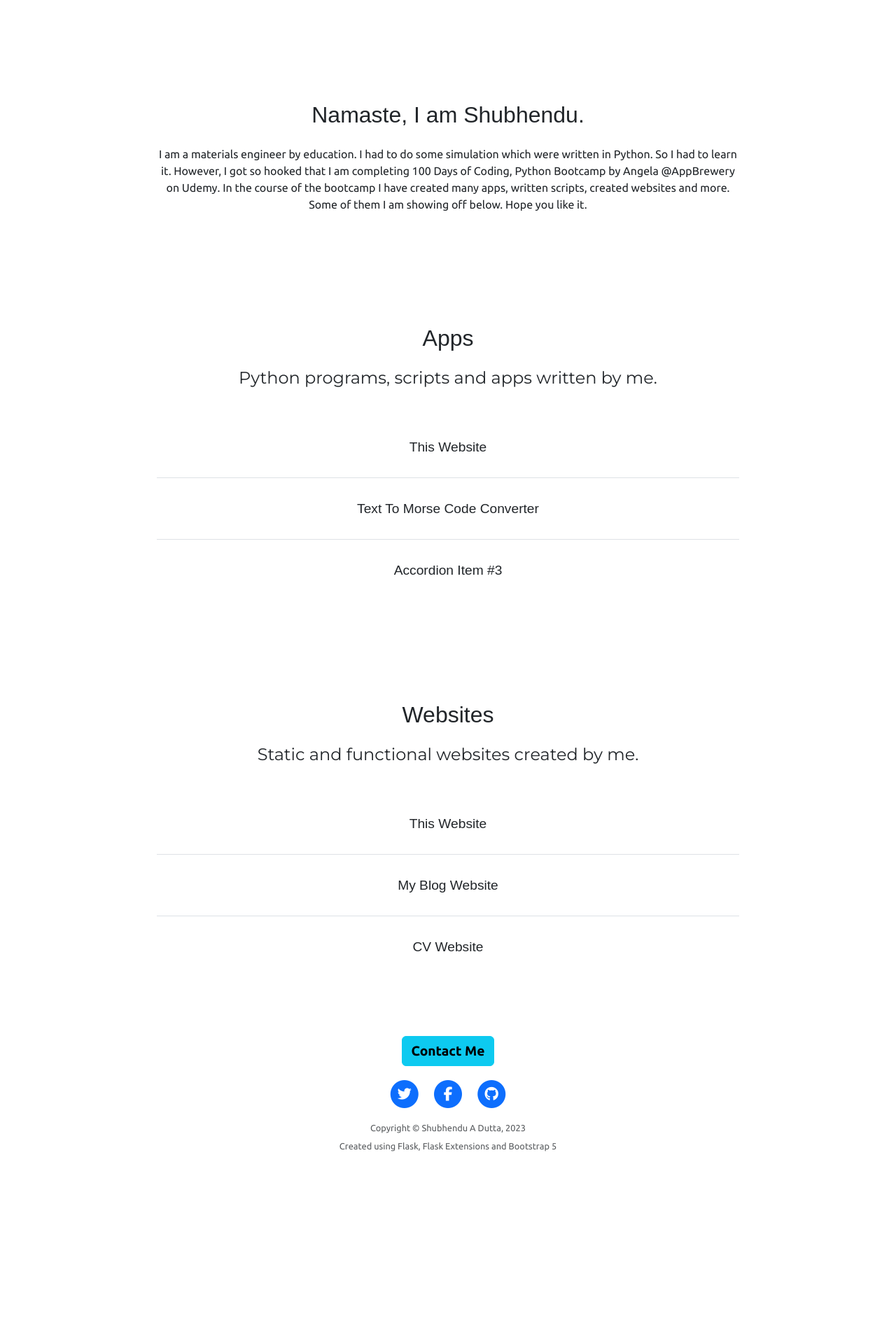
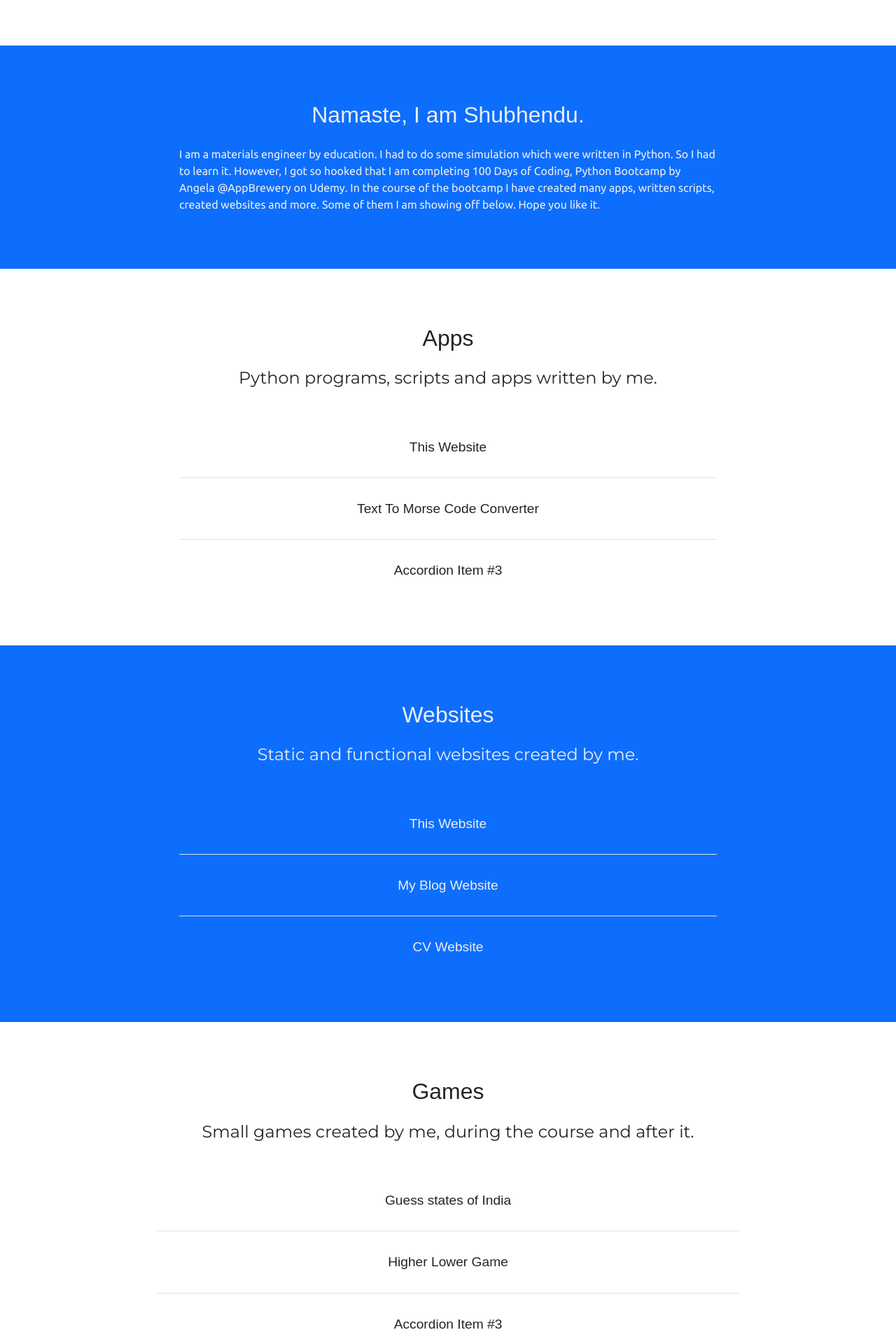
Before and after one commit to shubhenduanupamdutta/Portfolio_02_Portfolio_Website, a Flask app: page / in a window 1280 px wide. Shown: the part 640-2560 px from the top of the page at 70% size. Before the commit the page ends 2285 px from the top, so only its background shows below. Run offline with Flask 2, Linux system fonts and the light colour scheme; some libraries are stand-ins or nearby versions; some web fonts are replaced.

Commit message:
Added contact me form and colored different section, to partition them.

```diff
--- a/app.py
+++ b/app.py
@@ -1,6 +1,7 @@
 from flask import Flask, render_template, redirect, url_for
 from flask_bootstrap import Bootstrap5
 from datetime import datetime
+from forms import *
 import os
 
 # Starting Flask App
@@ -12,14 +13,17 @@ bootstrap = Bootstrap5()
 bootstrap.init_app(app)
 
 
-@app.route('/')
-def home():
-    return render_template("index.html")
+def send_mail(name, email, subject, message):
+    pass
 
 
-@app.route("/contact")
-def contact():
-    return render_template("contact.html")
+@app.route('/', methods=["GET", "POST"])
+def home():
+    form = ContactForm()
+    if form.validate_on_submit():
+        send_mail(form.name.data, form.email.data, form.subject.data, form.message.data)
+    return render_template("index.html", form=form)
+
 
 @app.context_processor
 def inject_variables():
--- /dev/null
+++ b/forms.py
@@ -0,0 +1,13 @@
+from flask_wtf import FlaskForm
+from wtforms import StringField, SubmitField,TextAreaField, EmailField
+from wtforms.validators import InputRequired, Length, Email
+
+
+# # WTForm
+class ContactForm(FlaskForm):
+    name = StringField("Name", validators=[InputRequired(), Length(min=1)], render_kw={"class": "mb-4"})
+    email = EmailField("Email Address", validators=[InputRequired(), Email()], render_kw={"class": "mb-4"})
+    subject = StringField("Subject", render_kw={"class": "mb-4"})
+    message = TextAreaField("Your Message", validators=[InputRequired(), Length(min=5, max=500)],
+                            render_kw={"class": "mb-4"})
+    submit = SubmitField("Send Mail", render_kw={'class': 'w-75'})
--- a/static/CSS/custom-styles.css
+++ b/static/CSS/custom-styles.css
@@ -1,6 +1,7 @@
-/*body {*/
-/*    background-color: black;*/
-/*}*/
+body {
+    margin: 0;
+    padding: 0;
+}
 /*********** Some Defaults --------------*/
 
 h2 {
@@ -26,6 +27,7 @@ button.accordion-button {
 p {
     font-family: "Ubuntu", sans-serif;
 }
+
 /*************** Navigation Bar ****************/
 #navigation {
     background-color: #0d6efd;
@@ -75,45 +77,95 @@ p {
 
 /********** Introduction ************/
 
-#introduction .container {
-    padding: 5% 12%;
+#introduction .container-fluid {
+    background-color: #0d6efd;
+    color: #EEEEEE;
+    padding: 5% 20%;
+    text-align: center
 }
 
-#introduction .container {
-    padding: 5% 12%;
-    text-align: center;
+#introduction p {
+    text-align: left;
 }
 
 
 
 
 /******** APPS ****************/
-#apps .container {
+#apps .container-fluid {
+    padding: 5% 20%;
+    text-align: center;
+}
+
+/****** WEBSITES ***************/
+#websites .container-fluid {
+    padding: 5% 20%;
+    text-align: center;
+    background-color: #0d6efd;
+    color: #EEEEEE;
+}
+
+#websites .accordion-item, #websites .accordion-button {
+    background-color: #0d6efd;
+    color: #EEEEEE;
+}
+
+#websites a {
+    color: #DDDDDD;
+}
+
+#websites a:hover {
+    color: white;
+}
+#games .container {
     padding: 5% 12%;
     text-align: center;
 }
 
-/****** WEBSITES ***************/
-#websites .container {
-    padding: 5% 12%;
+#contact-me .container-fluid {
+    background-color: #0d6efd;
+    color: #EEEEEE;
+    padding: 2% 20% 0;
     text-align: center;
 }
 
-/************ Contact Me Button **********/
-.btn-container {
-    text-align: center;
-    padding: 20px 5% 20px;
+#contact-me .accordion-button, #contact-me .accordion-item {
+    background-color: #0d6efd;
+    color: #EEEEEE;
+}
+#contact-me span {
+    background-color: #EEEEEE;
+    color: cornflowerblue;
+    border-radius: 5px;
+    padding: 2px 7px;
+    font-size: 1.4rem;
 }
 
-.btn-container a {
-    color: unset;
+#contact-me form :not(.btn) {
+    text-align: left;
+}
+
+#contact-me label {
+    padding-bottom: 3px;
     font-family: "Ubuntu", sans-serif;
     font-size: 1.2rem;
     font-weight: bold;
 }
 
+#contact-me textarea {
+    height: 12rem;
+}
 
+/************ Footer **********/
+
+
+footer {
+    padding-top: 0;
+    background-color: #0d6efd;
+    color: #EEEEEE;
+}
 footer p {
+    color: lightblue;
     text-align: center;
     line-height: 2;
     font-family: "Ubuntu", sans-serif;
--- a/templates/apps.html
+++ b/templates/apps.html
@@ -1,5 +1,5 @@
 <section id="apps">
-  <div class="container">
+  <div class="container-fluid">
     <h2> Apps </h2>
     <h4> Python programs, scripts and apps written by me.</h4>
     <div class="accordion accordion-flush mx-auto" id="appsAccordion">
--- a/templates/base.html
+++ b/templates/base.html
@@ -47,7 +47,7 @@
             <a class="nav-link" href="#websites">Websites</a>
           </li>
           <li class="nav-item">
-            <a class="nav-link" href="{{ url_for('contact') }}"> Contact </a>
+            <a class="nav-link" href="#contact-me"> Contact </a>
           </li>
           <li class="nav-item">
             <a class="nav-link blog-link" target="_blank" href="https://shubhendublog.azurewebsites.net/">My Blog</a>
@@ -89,7 +89,7 @@
               </a>
             </li>
           </ul>
-          <p class="copyright text-muted">Copyright &copy; Shubhendu A Dutta, {{ year }} <br>
+          <p class="copyright">Copyright &copy; Shubhendu A Dutta, {{ year }} <br>
              Created using Flask, Flask Extensions and Bootstrap 5
           </p>
         </div>
--- a/templates/contact.html
+++ /dev/null
@@ -1,5 +0,0 @@
-{% extends 'base.html' %}
-
-{% block content %}
-  <h1> Contact Page - In progres </h1>
-{% endblock %}
--- a/templates/games.html
+++ b/templates/games.html
@@ -1,3 +1,50 @@
 <section id="games">
+  <div class="container">
+    <h2> Games </h2>
+    <h4> Small games created by me, during the course and after it.</h4>
+    <div class="accordion accordion-flush mx-auto" id="gamesAccordion">
+      <div class="accordion-item">
+        <h2 class="accordion-header" id="gamesFlush-headingOne">
+          <button class="accordion-button d-block text-center collapsed" type="button" data-bs-toggle="collapse" data-bs-target="#gamesFlush-collapseOne" aria-expanded="false" aria-controls="gamesFlush-collapseOne">
+            Guess states of India
+          </button>
+        </h2>
+        <div id="gamesFlush-collapseOne" class="accordion-collapse collapse" aria-labelledby="gamesFlush-headingOne" data-bs-parent="#gamessAccordion">
+          <div class="accordion-body">
+            <p> Inspired by US states game, created a game for guessing states of India, using Turtle </p>
+              <a href="https://replit.com/@Shubhendu-Anupa/IndianStateGuessbyShubhendu?v=1" target="_blank">
+                <i class="fa-solid fa-gamepad"></i> &nbsp; Replit link for game.
+              </a>
+            </p>
+          </div>
+        </div>
+      </div>
+      <div class="accordion-item">
+        <h2 class="accordion-header" id="gamesFlush-headingTwo">
+          <button class="accordion-button d-block text-center collapsed" type="button" data-bs-toggle="collapse" data-bs-target="#gamesFlush-collapseTwo" aria-expanded="false" aria-controls="gamesFlush-collapseTwo">
+            Higher Lower Game
+          </button>
+        </h2>
+        <div id="gamesFlush-collapseTwo" class="accordion-collapse collapse" aria-labelledby="gamesFlush-headingTwo" data-bs-parent="#gamesAccordion">
+          <div class="accordion-body">
+            <p> This was a very basic game of higher lower,  made as an example of using Flask </p>
+            <a href="https://HigerLowerGame.shubhendu-anupa.repl.co" target="_blank">
+              <i class="fa-solid fa-gamepad"></i> &nbsp; Replit link for game.
+            </a>
+          </div>
+        </div>
+      </div>
+      <div class="accordion-item">
+        <h2 class="accordion-header" id="gamesFlush-headingThree">
+          <button class="accordion-button d-block text-center collapsed" type="button" data-bs-toggle="collapse" data-bs-target="#gamesFlush-collapseThree" aria-expanded="false" aria-controls="gamesFlush-collapseThree">
+            Accordion Item #3
+          </button>
+        </h2>
+        <div id="gamesFlush-collapseThree" class="accordion-collapse collapse" aria-labelledby="gamesFlush-headingThree" data-bs-parent="#gamessAccordion">
+          <div class="accordion-body">Placeholder content for this accordion, which is intended to demonstrate the <code>.accordion-flush</code> class. This is the third item's accordion body. Nothing more exciting hgamesening here in terms of content, but just filling up the space to make it look, at least at first glance, a bit more representative of how this would look in a real-world gameslication.</div>
+        </div>
+      </div>
+    </div>
 
+  </div>
 </section>
--- a/templates/index.html
+++ b/templates/index.html
@@ -15,7 +15,23 @@
   {% include 'websites.html' %}
   {% include 'games.html' %}
 
-  <div class="container btn-container">
-    <button type="button" class="btn btn-info"> <a href="{{ url_for('contact') }}">Contact Me</a> </button>
+  <section id="contact-me">
+  <div class="container-fluid">
+    <div class="accordion accordion-flush mx-auto" id="contactAccordion">
+      <div class="accordion-item">
+        <h2 class="accordion-header" id="contactFlush-headingOne">
+          <button class="accordion-button d-block text-center collapsed" type="button" data-bs-toggle="collapse" data-bs-target="#contactFlush-collapseOne" aria-expanded="false" aria-controls="contactFlush-collapseOne">
+            <span>Contact Me</span>
+          </button>
+        </h2>
+        <div id="contactFlush-collapseOne" class="accordion-collapse collapse" aria-labelledby="contactFlush-headingOne" data-bs-parent="#contactAccordion">
+          <div class="accordion-body">
+            {% from 'bootstrap/form.html' import render_form %}
+            {{ render_form(form, novalidate=True, button_map={"submit": "light"}) }}
+          </div>
+        </div>
+      </div>
+    </div>
   </div>
+  </section>
 {% endblock %}
--- a/templates/my-intro.html
+++ b/templates/my-intro.html
@@ -1,5 +1,5 @@
 <section id="introduction">
-  <div class="container">
+  <div class="container-fluid">
     <h2> Namaste, I am Shubhendu. </h2>
     <p> I am a materials engineer by education. I had to do some simulation which were written in Python. So I had to learn
         it. However, I got so hooked that I am completing 100 Days of Coding, Python Bootcamp by Angela @AppBrewery on Udemy.
--- a/templates/websites.html
+++ b/templates/websites.html
@@ -1,5 +1,5 @@
 <section id="websites">
-  <div class="container">
+  <div class="container-fluid">
     <h2> Websites </h2>
     <h4> Static and functional websites created by me. </h4>
     <div class="accordion accordion-flush mx-auto" id="webAccordion">
```
